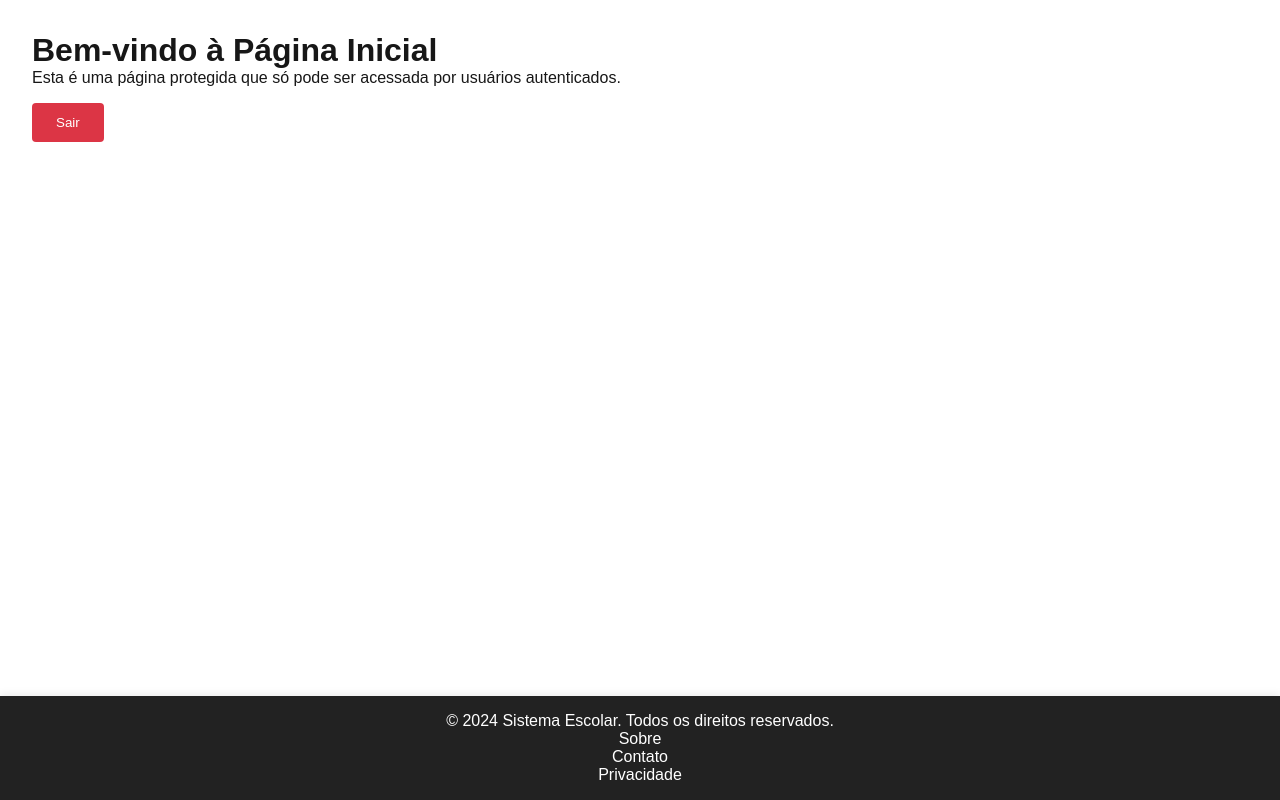
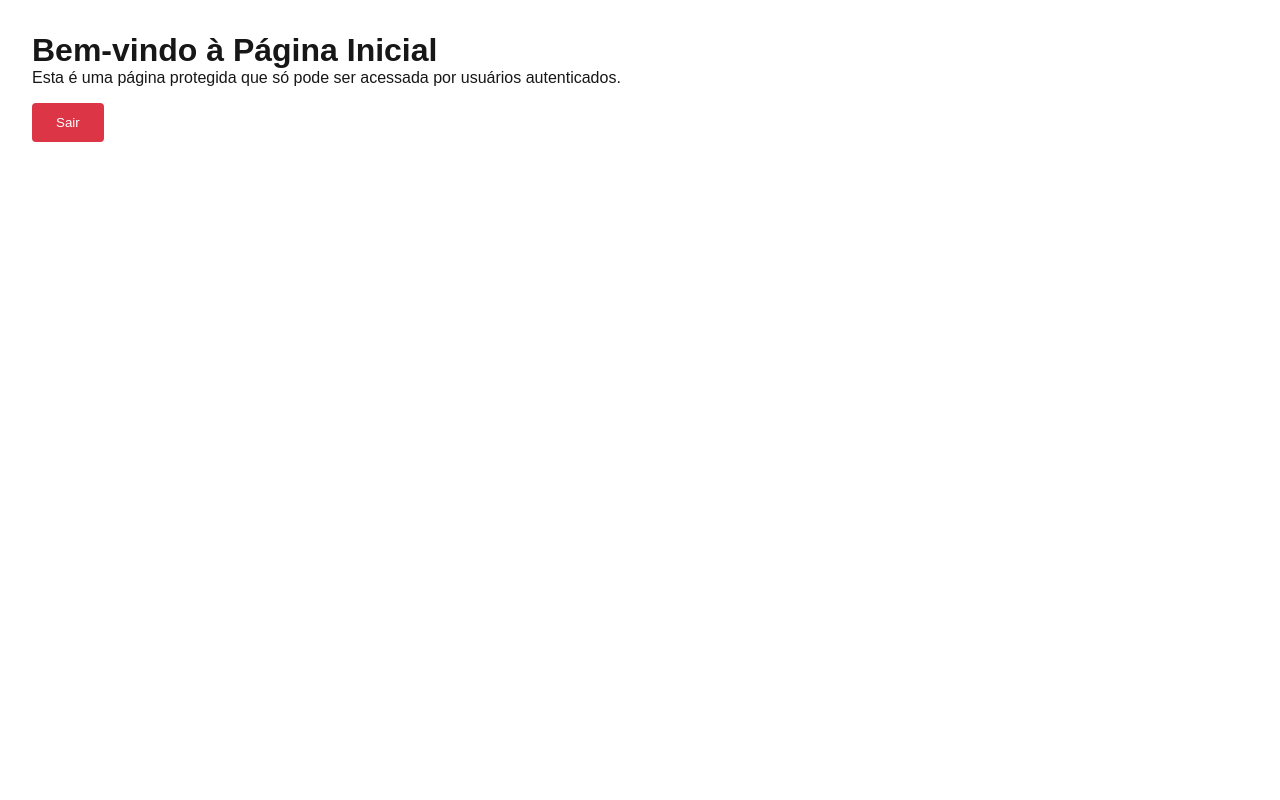
Before and after one commit to viniciusrad/seed-front, a Next.js app: page / in a window 1280 px wide. Built offline with nearby package versions, Linux system fonts and the light colour scheme.

Commit message:
remover o rodapé da estrutura principal do layout

```diff
--- a/src/app/layout.tsx
+++ b/src/app/layout.tsx
@@ -1,7 +1,7 @@
 import type { Metadata } from "next";
 import { Geist, Geist_Mono } from "next/font/google";
 import "./globals.css";
-import Footer from "./components/footer";
+// import Footer from "./components/footer";
 const geistSans = Geist({
   variable: "--font-geist-sans",
   subsets: ["latin"],
@@ -26,7 +26,7 @@ export default function RootLayout({
     <html lang="en">
       <body className={`${geistSans.variable} ${geistMono.variable}`}>
         {children}
-        <Footer />
+        {/* <Footer /> */}
       </body>
     </html>
   );
```
